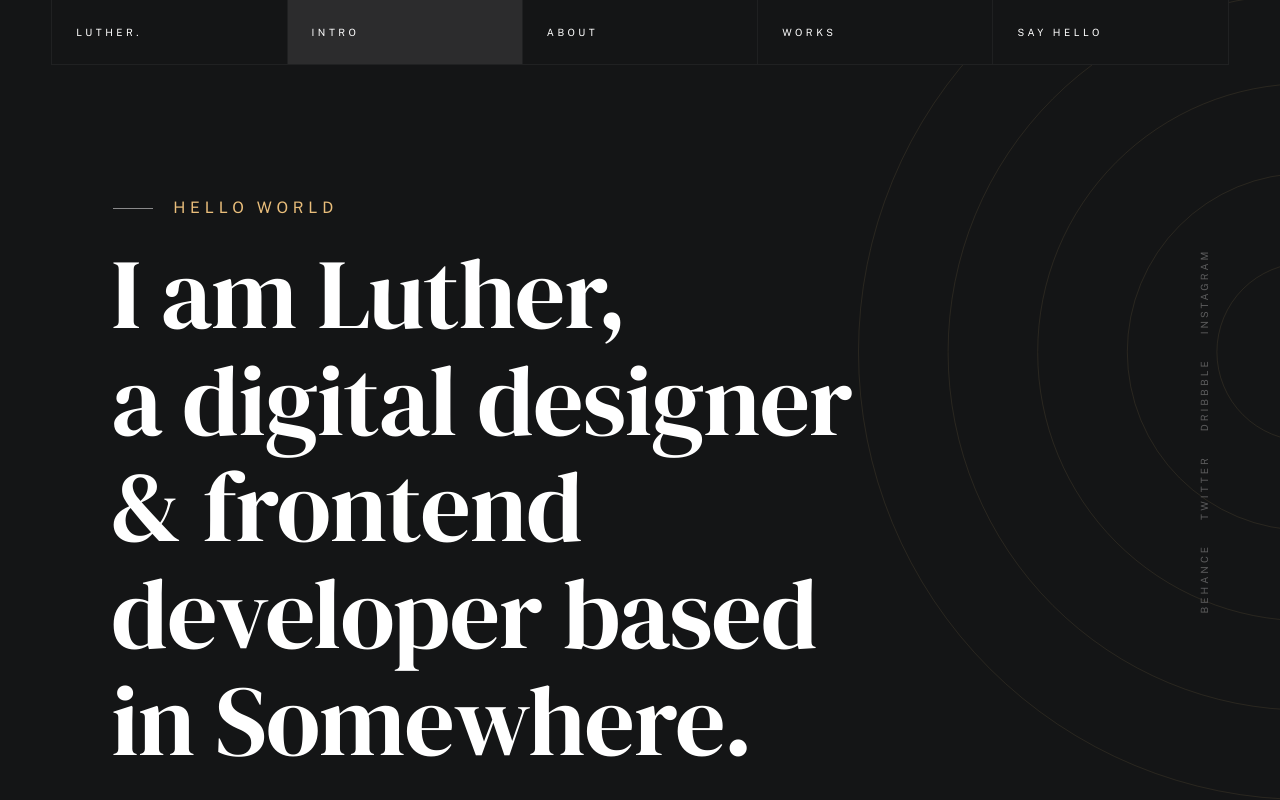
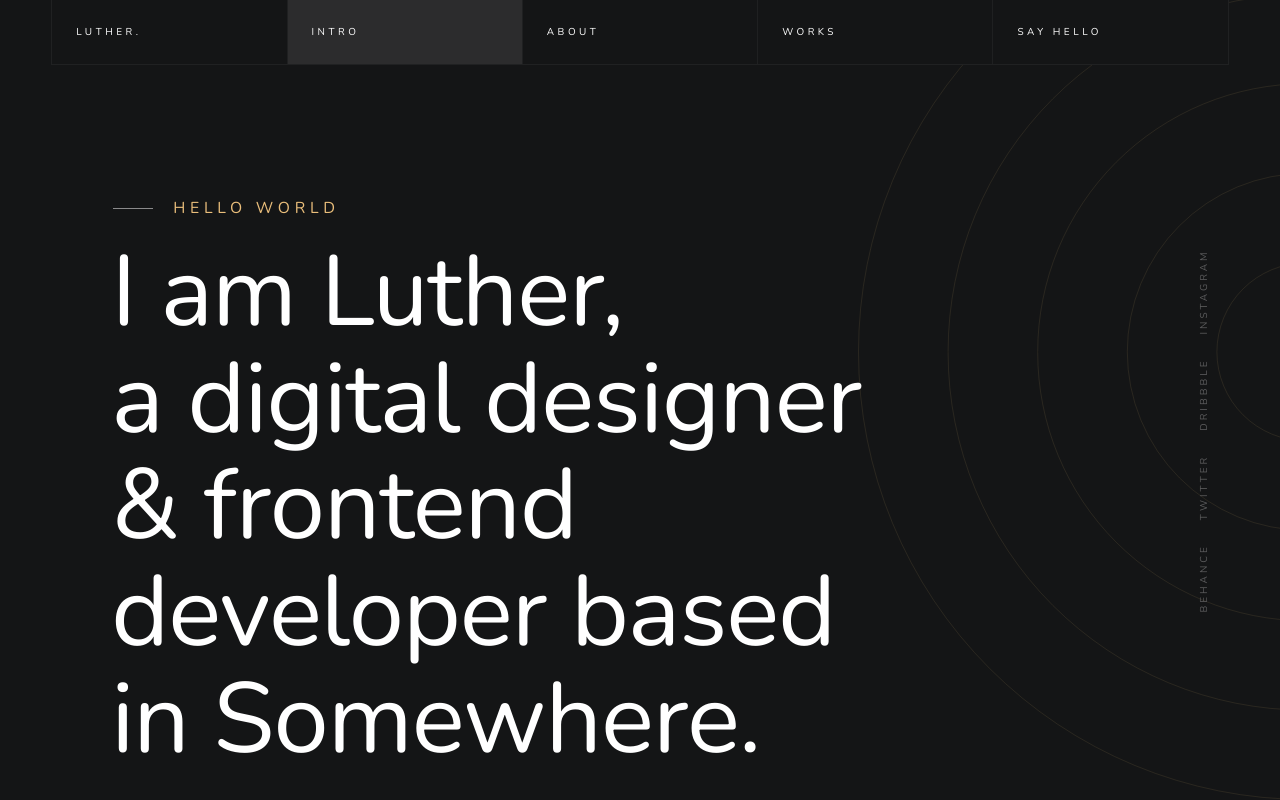
Before and after one commit to MaedehJJ/maedehjj.github.io, a plain HTML site: page styles.html in a window 1280 px wide. Shown: the top 800 px of the page. Drawn offline with nearby package versions, Linux system fonts and the light colour scheme; a web font is replaced by a local one.

Commit message:
Change the font to Nuito

```diff
--- a/css/styles.css
+++ b/css/styles.css
@@ -75,16 +75,12 @@
 /* -------------------------------------------------------------------
  * ## fonts
  * ------------------------------------------------------------------- */
-@import url("https://fonts.googleapis.com/css2?family=DM+Serif+Display&family=DM+Serif+Text:ital@0;1&family=Public+Sans:ital,wght@0,300;0,400;0,500;0,600;0,700;1,300;1,400;1,500;1,600;1,700&display=swap");
+@import url('https://fonts.googleapis.com/css2?family=Nunito:wght@400;700&display=swap');
 
 :root {
-
-    --font-1 : "Public Sans", sans-serif;
-    --font-2 : "DM Serif Display", serif;
-
-    /* monospace
-    */
-    --font-mono : Consolas, "Andale Mono", Courier, "Courier New", monospace;
+    --font-1: "Nunito", sans-serif; /* Update this line */
+    --font-2: "Nunito", sans-serif; /* Update this line if you want to use Nunito everywhere */
+    --font-mono: Consolas, "Andale Mono", Courier, "Courier New", monospace;
 }
 
 /* -------------------------------------------------------------------
@@ -1271,11 +1267,20 @@ textarea {
  * ## base type styles
  * -------------------------------------------------------------------- */
 body {
-    font-family : var(--font-1);
-    font-size   : var(--base-font-size);
-    font-weight : 300;
-    line-height : var(--vspace-1);
-    color       : var(--color-text);
+    font-family: var(--font-1), sans-serif; /* This applies Nunito to the entire body */
+    font-size: var(--base-font-size);
+    font-weight: 300;
+    line-height: var(--vspace-1);
+    color: var(--color-text);
+}
+
+h1, h2, h3, h4, h5, h6,
+.h1, .h2, .h3, .h4, .h5, .h6 {
+    font-family: var(--font-2), sans-serif; /* This applies Nunito to all headings */
+    font-weight: 400;
+    color: var(--color-text-dark);
+    font-variant-ligatures: common-ligatures;
+    text-rendering: optimizeLegibility;
 }
 
 /* links
--- a/styles.html
+++ b/styles.html
@@ -5,7 +5,7 @@
     <!--- basic page needs
     ================================================== -->
     <meta charset="utf-8">
-    <title>Luther - Styles</title>
+    <title>Styles</title>
     <meta name="description" content="">
     <meta name="author" content="">
 
@@ -775,7 +775,6 @@
 
             <div class="row">
                 <div class="column ss-copyright">
-                    <span>© Copyright Luther 2021</span>
                     <span>Design by <a href="https://www.styleshout.com/">StyleShout</a></span>
                 </div>
 
```
Also changed, not shown: index.html (+0 -1 lines).
